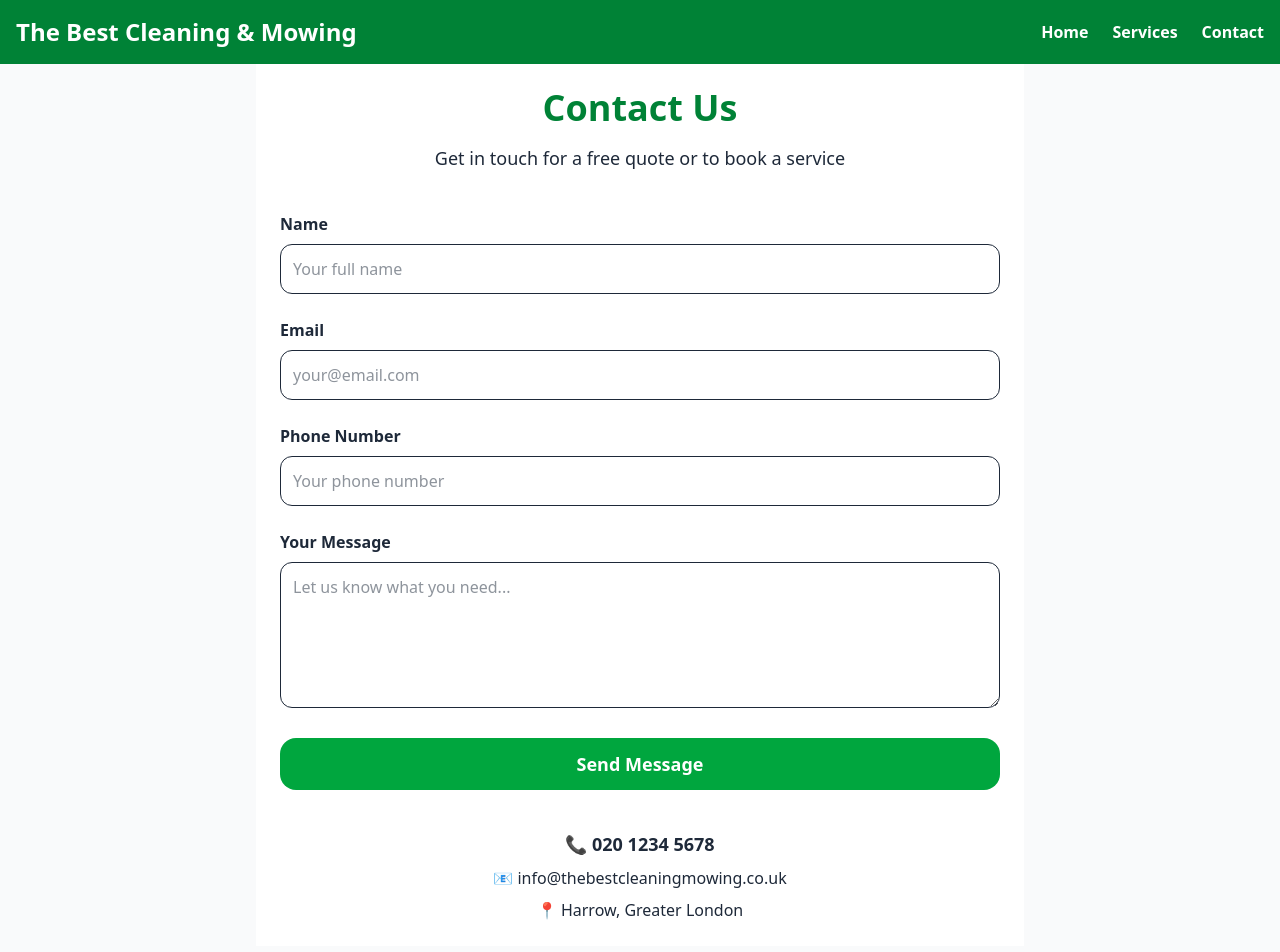
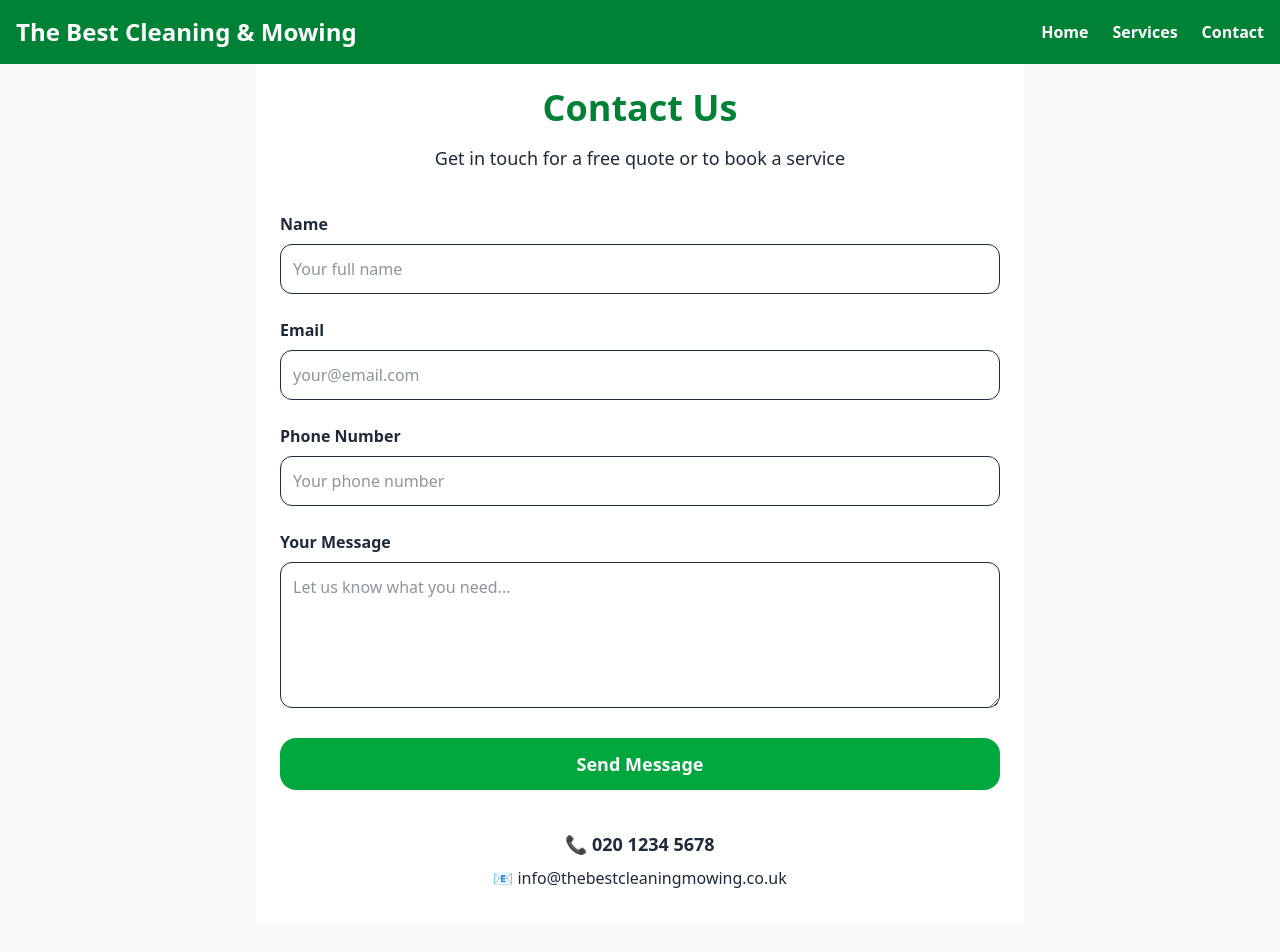
Before and after one commit to trizzi/the-best-cleaning-and-mowing-services, a React (Vite) app: page /contact in a window 1280 px wide. Shown: the top 952 px of the page. Built offline with nearby package versions, Linux system fonts and the light colour scheme.

Commit message:
Fixed bugs

```diff
--- a/src/components/ContactPage.jsx
+++ b/src/components/ContactPage.jsx
@@ -61,7 +61,7 @@ export default function ContactPage() {
 			<div className='mt-10 text-center'>
 				<p className='text-lg font-semibold mb-2'>📞 020 1234 5678</p>
 				<p className='mb-2'>📧 info@thebestcleaningmowing.co.uk</p>
-				<p>📍 Harrow, Greater London</p>
+				{/* <p>📍 Harrow, Greater London</p> */}
 			</div>
 		</div>
 	);
```
